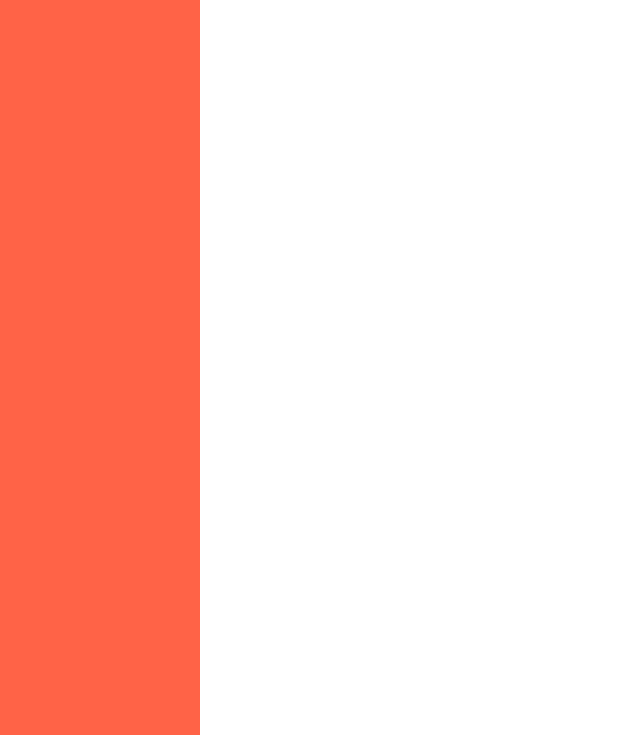
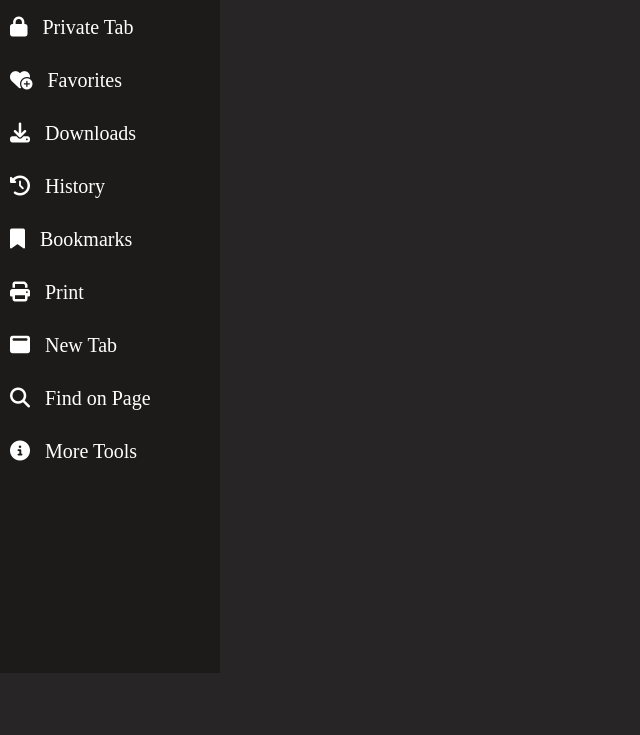
Before and after one commit to manthansharadbire/Sidebar, a plain HTML site: page index.html in a window 1280 px wide. Shown: the part 65-800 px from the top of the page, without its empty margins (0-640 px from the left). Drawn offline with Linux system fonts and the light colour scheme.

Commit message:
Sidebar items has been added from font awesome

```diff
--- a/index.html
+++ b/index.html
@@ -7,12 +7,60 @@
 <link rel="stylesheet" href="styles.css">
 </head>
 <body>
- <div class="sidebar">
+
+    <i class="fa-solid fa-bars" id="hamburger"></i>
+
+ <div class="sidebar" id="side-bar">
     <div class="sidebar-items">
-        <img src="" alt="">
-        <a href="">Home</a>
+        <i class="fa-brands fa-app-store-ios"></i>
+        <a href="" class="sidebar-text">Apps</a>
+    </div>
 
+    <div class="sidebar-items">
+        <i class="fa-solid fa-lock"></i>
+        <a href="" class="sidebar-text">Private Tab</a>
+    </div>
+
+    <div class="sidebar-items">
+        <i class="fa-solid fa-heart-circle-plus"></i>
+        <a href="" class="sidebar-text">Favorites</a>
+    </div>
+
+    <div class="sidebar-items">
+        <i class="fa-solid fa-download"></i>
+        <a href="" class="sidebar-text">Downloads</a>
+    </div>
+
+    <div class="sidebar-items">
+        <i class="fa-solid fa-clock-rotate-left"></i>
+        <a href="" class="sidebar-text">History</a>
+    </div>
+
+    <div class="sidebar-items">
+        <i class="fa-solid fa-bookmark"></i>
+        <a href="" class="sidebar-text">Bookmarks</a>
+    </div>
+
+    <div class="sidebar-items">
+        <i class="fa-solid fa-print"></i>
+        <a href="" class="sidebar-text">Print</a>
+    </div>
+
+    <div class="sidebar-items">
+        <i class="fa-solid fa-window-maximize"></i>
+        <a href="" class="sidebar-text">New Tab</a>
+    </div>
+
+    <div class="sidebar-items">
+        <i class="fa-solid fa-magnifying-glass"></i>
+        <a href="" class="sidebar-text">Find on Page</a>
+    </div>
+
+    <div class="sidebar-items">
+        <i class="fa-solid fa-circle-info"></i>
+        <a href="" class="sidebar-text">More Tools</a>
     </div>
  </div>
+ <script src="https://kit.fontawesome.com/2a5f761300.js" crossorigin="anonymous"></script>
 </body>
 </html>
--- a/styles.css
+++ b/styles.css
@@ -1,10 +1,38 @@
 body{
     margin: 0px;
     padding: 0px;
+    background-color: rgb(39, 37, 37);
 }
 
 .sidebar{
-    background-color: tomato;
-    height: 100vh;
-    width: 200px;
+    background-color: rgb(28, 27, 26);
+    height: 90vh;
+    width: 220px;
+    display: block;
+    visibility: ;
 }
+
+.sidebar-items{
+    font-size: 20px;
+    padding-top: 10px;
+    padding-bottom: 10px;
+    padding-left: 10px;
+    margin-bottom: 10px;
+    color: #fff;
+    display: block;
+    cursor: pointer;
+}
+
+.sidebar-items:hover{
+background-color: #565353;
+
+
+}
+
+
+.sidebar-text{
+    text-decoration: none;
+    padding-left: 10px;
+    font-size: 20px;
+    color: #fff;
+}
```
